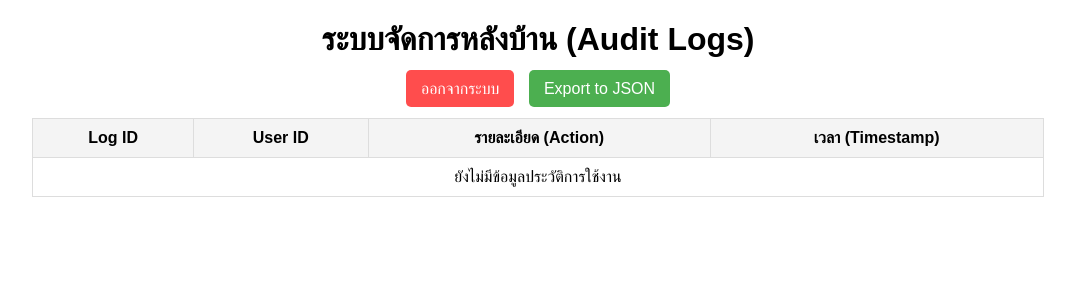
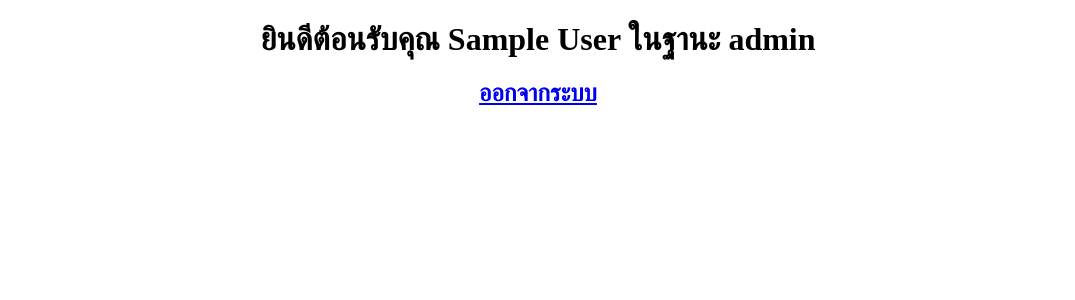
Before and after one commit to seeyaa2p/Rbac, a PHP site: page /admin.php in a window 1280 px wide. Shown: the top 300 px of the page, without its empty margins (102-1177 px from the left). Run offline with PHP 8.4, Linux system fonts and the light colour scheme; the visitor is signed in with stand-in values (Sample User, id 1); tables that the repository leaves empty or names only in its code hold one stand-in row (values such as "Sample post"); data that the repository does not hold is empty.

Commit message:
editing file

```diff
--- a/admin.php
+++ b/admin.php
@@ -2,63 +2,37 @@
 session_start();
 require('db_connect.php');
 
-// ตรวจสอบสิทธิ์: ต้องล็อกอิน และต้องมีระดับเป็น 'admin' เท่านั้น
-if (!isset($_SESSION['user_id']) || $_SESSION['role_account'] !== 'admin') {
-    echo "<script>alert('คุณไม่มีสิทธิ์เข้าถึงหน้านี้'); window.location.href='index.php';</script>";
+// เช็คว่ามี Session user_id หรือไม่
+if(!isset($_SESSION['user_id'])){
+    header('Location: login.php');
     exit();
 }
 
-// ดึงข้อมูลประวัติทั้งหมด เรียงจากล่าสุดไปเก่าสุด
-$sql = "SELECT * FROM audit_logs ORDER BY timestamp DESC";
-$result = mysqli_query($conn, $sql);
+if(isset($_GET['logout'])){
+    session_destroy();
+    header('Location: login.php');
+    exit();
+}
+
+// รับค่าจาก Session
+$user_id = $_SESSION['user_id'];
+
+// ค้นหาโดยใช้ WHERE user_id
+$query_show = "SELECT * FROM user WHERE user_id = '$user_id'";
+$call_back_show = mysqli_query($conn, $query_show);
+$result_show = mysqli_fetch_assoc($call_back_show);
 ?>
 
 <!DOCTYPE html>
-<html lang="th">
+<html lang="en">
 <head>
     <meta charset="utf-8">
-    <title>Admin Dashboard - Audit Logs</title>
-    <style>
-        body { font-family: sans-serif; }
-        table { width: 80%; margin: 20px auto; border-collapse: collapse; }
-        th, td { border: 1px solid #ddd; padding: 10px; text-align: center; }
-        th { background-color: #f4f4f4; }
-        .btn-container { text-align: center; margin-bottom: 20px; }
-        .btn { padding: 10px 15px; color: white; text-decoration: none; border-radius: 5px; margin: 0 5px; }
-        .btn-logout { background-color: #ff4d4d; }
-        .btn-export { background-color: #4CAF50; }
-    </style>
+    <title>หน้าแรก</title>
 </head>
 <body>
-    <h1 style="text-align: center;">ระบบจัดการหลังบ้าน (Audit Logs)</h1>
-
-    <div class="btn-container">
-        <a href="index.php?logout=1" class="btn btn-logout"> ออกจากระบบ</a>
-        <a href="export_logs.php" class="btn btn-export"> Export to JSON</a>
-    </div>
-
-    <table>
-        <tr>
-            <th>Log ID</th>
-            <th>User ID</th>
-            <th>รายละเอียด (Action)</th>
-            <th>เวลา (Timestamp)</th>
-        </tr>
-
-        <?php
-        if (mysqli_num_rows($result) > 0) {
-            while($row = mysqli_fetch_assoc($result)) {
-                echo "<tr>";
-                echo "<td>" . $row['log_id'] . "</td>";
-                echo "<td>" . $row['user_id'] . "</td>";
-                echo "<td>" . $row['action'] . "</td>";
-                echo "<td>" . $row['timestamp'] . "</td>";
-                echo "</tr>";
-            }
-        } else {
-            echo "<tr><td colspan='4'>ยังไม่มีข้อมูลประวัติการใช้งาน</td></tr>";
-        }
-        ?>
-    </table>
+    <center>
+        <h1>ยินดีต้อนรับคุณ <?php echo $result_show['name']; ?> ในฐานะ <?php echo $result_show['m_level']; ?></h1>
+        <h2><a href="admin.php?logout=1">ออกจากระบบ</a></h2>
+    </center>
 </body>
 </html>
```
